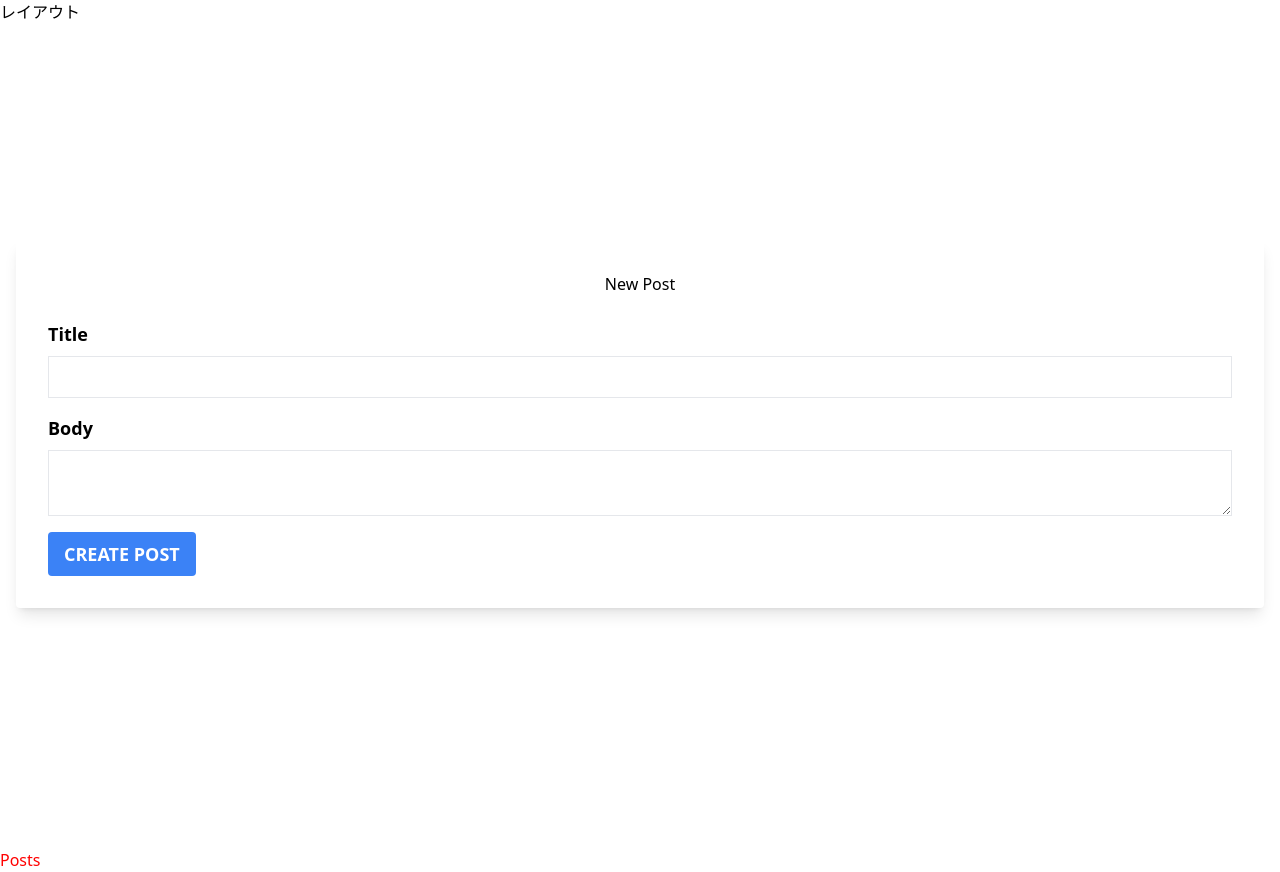
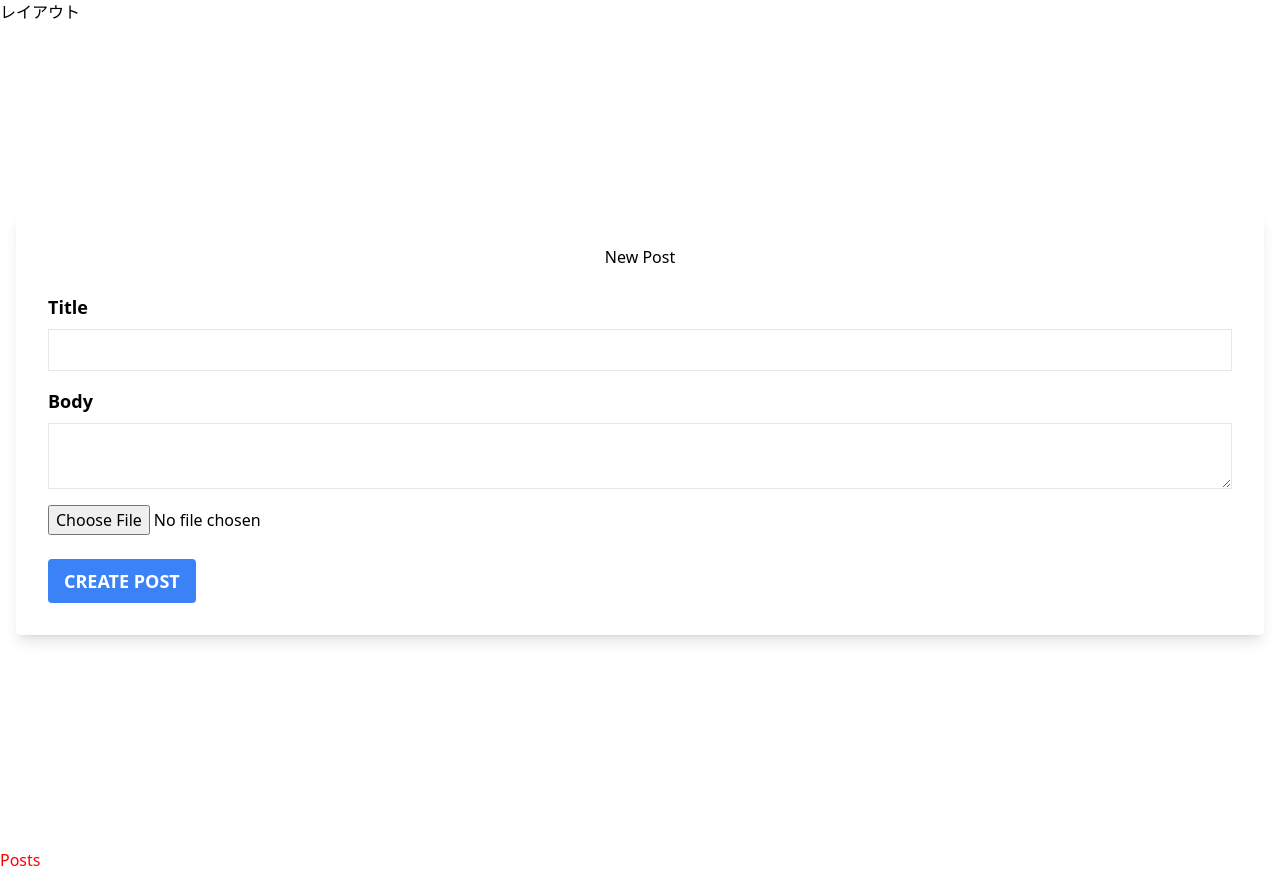
Before and after one commit to ryotaro-tenya0727/nuxt_basic, a Nuxt app: page /NewPost in a window 1280 px wide. Built offline with nearby package versions, Linux system fonts and the light colour scheme.

Commit message:
ADD: 画像アップロード

```diff
--- a/pages/NewPost.vue
+++ b/pages/NewPost.vue
@@ -25,6 +25,10 @@
           id="body"
         ></textarea>
       </div>
+      <div>
+        <input type="file" @change="handleFileUpload" />
+      </div>
+      <br />
       <button
         @click="handleCreatePost()"
         class="bg-blue-500 hover:bg-blue-700 text-white font-bold py-2 px-4 uppercase text-lg mx-auto rounded"
@@ -43,15 +47,36 @@ import { PostRepository } from '~/repositories/post';
 type PostData = {
   title: string;
   body: string;
+  image: string | null;
 };
 const postData = reactive<PostData>({
   title: '',
   body: '',
+  image: null,
 });
+
+const handleFileUpload = (event: Event) => {
+  const target = event.target as HTMLInputElement;
+  const selectedFile: File | null = target.files ? target.files[0] : null;
+
+  const reader = new FileReader();
+
+  reader.onload = () => {
+    if (typeof reader.result === 'string') {
+      postData.image = reader.result;
+    } else {
+      postData.image = null;
+    }
+  };
+
+  if (selectedFile) {
+    reader.readAsDataURL(selectedFile);
+  }
+};
 
 const handleCreatePost = async () => {
   await PostRepository.create(postData).then((res) => {
-    console.log(res);
+    // console.log(res);
   });
 };
 </script>
--- a/pages/Posts.vue
+++ b/pages/Posts.vue
@@ -11,7 +11,7 @@ import AppPost from './../components/AppPost.vue';
 import { PostRepository } from '~/repositories/post';
 import { type Post } from '~/repositories/post';
 const posts = ref<Post[]>([]);
-const onGetPosts = async () => {
+const onGetPosts = async (): Promise<void> => {
   await PostRepository.get()
     .then((res) => {
       posts.value = res;
```
